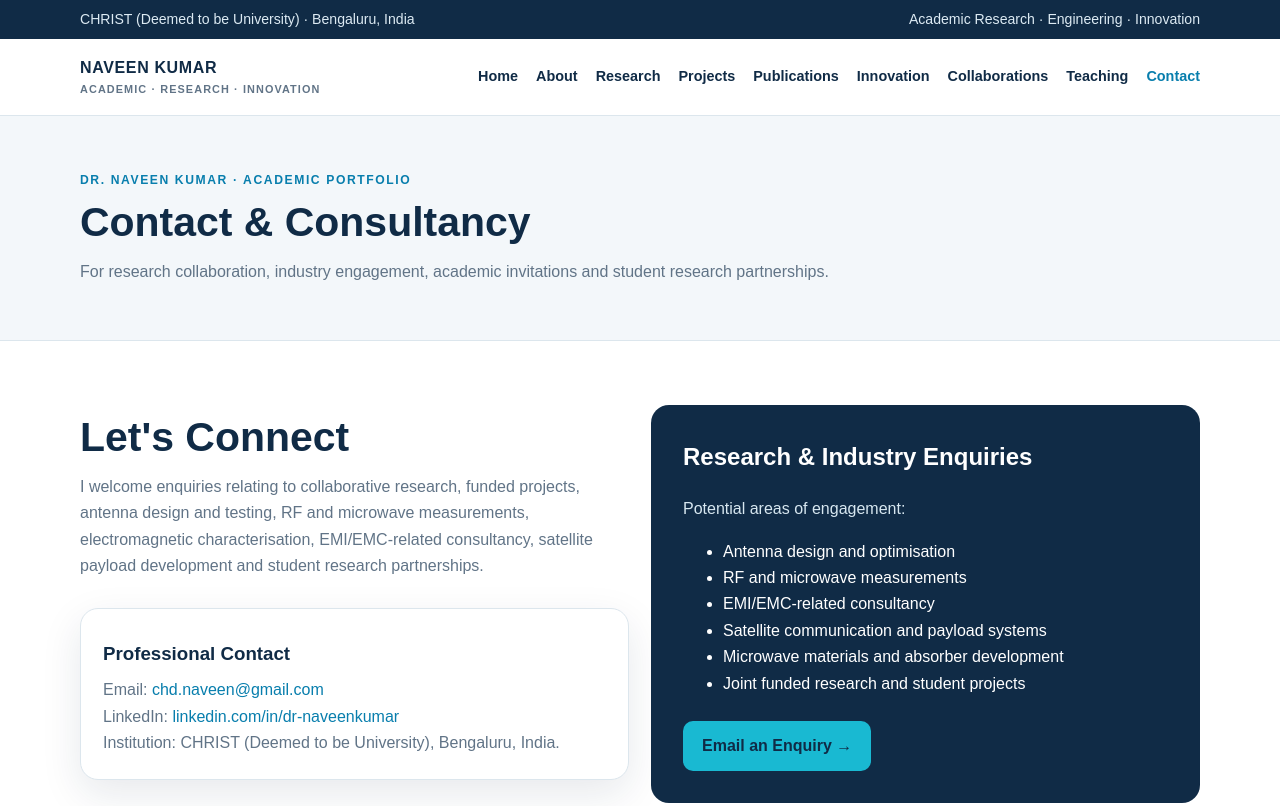
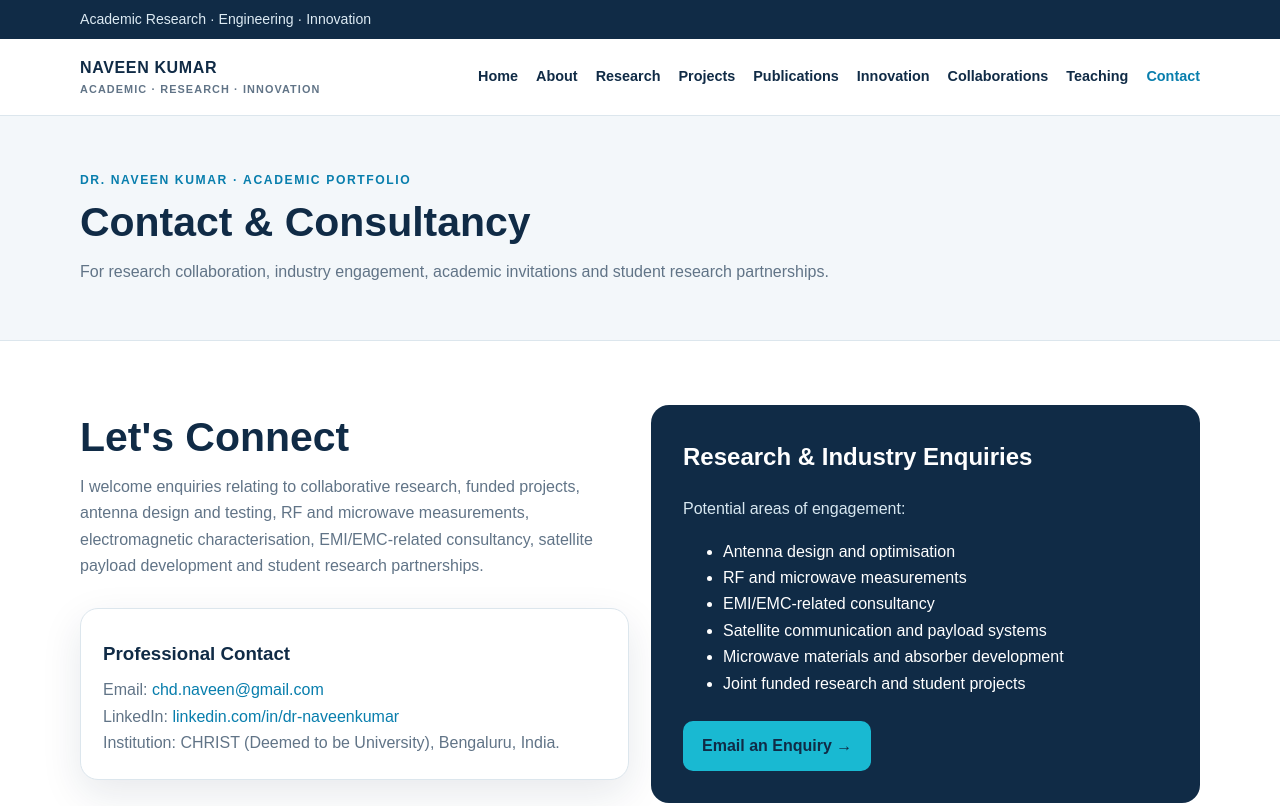
Before and after one commit to dr-naveenkumar/home, a plain HTML site: page contact.html in a window 1280 px wide. Shown: the top 806 px of the page. Drawn offline with Linux system fonts and the light colour scheme.

Commit message:
Update contact.html

```diff
--- a/contact.html
+++ b/contact.html
@@ -1,5 +1,5 @@
 <!doctype html><html lang="en"><head><meta charset="utf-8"><meta name="viewport" content="width=device-width,initial-scale=1"><meta name="description" content="Academic and research portfolio of Dr. Naveen Kumar."><title>Contact & Consultancy | Dr. Naveen Kumar</title><link rel="stylesheet" href="styles.css"></head><body>
-<div class="topbar"><div class="container"><span>CHRIST (Deemed to be University) · Bengaluru, India</span><span>Academic Research · Engineering · Innovation</span></div></div>
+<div class="topbar"><div class="container"><span>Academic Research · Engineering · Innovation</span></div></div>
 <header><div class="container nav"><a class="brand" href="index.html"><span>NAVEEN KUMAR<small>ACADEMIC · RESEARCH · INNOVATION</small></span></a>
 <button class="menu-toggle" aria-expanded="false">Menu ☰</button><nav><a href="index.html" class="">Home</a><a href="about.html" class="">About</a><a href="research.html" class="">Research</a><a href="projects.html" class="">Projects</a><a href="publications.html" class="">Publications</a><a href="innovation.html" class="">Innovation</a><a href="collaborations.html" class="">Collaborations</a><a href="teaching.html" class="">Teaching</a><a href="contact.html" class="active">Contact</a></nav></div></header><div class="page-hero"><div class="container"><div class="kicker">DR. NAVEEN KUMAR · ACADEMIC PORTFOLIO</div><h1>Contact & Consultancy</h1><p>For research collaboration, industry engagement, academic invitations and student research partnerships.</p></div></div>
 <section><div class="container grid-2">
```
